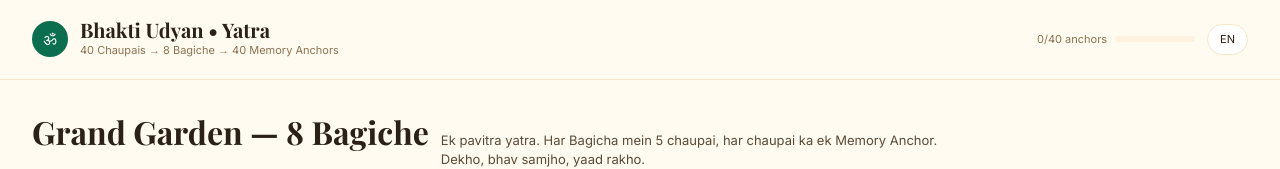
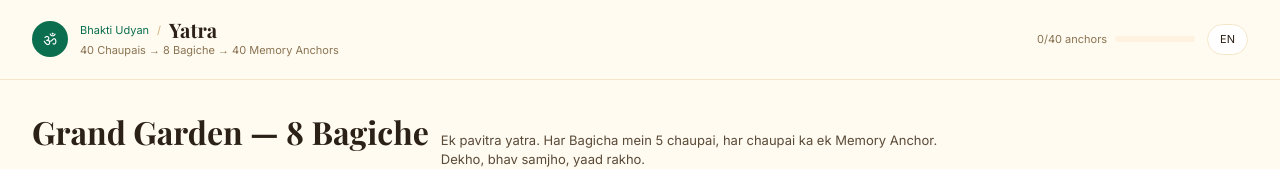
Before and after one commit to idea-ai-labs/bhakti-udyan, a Next.js app: page /yatra in a window 1280 px wide. Shown: the top 169 px of the page. Built offline with nearby package versions, Linux system fonts and the light colour scheme; a web font is replaced by a local one.

Commit message:
Replace div with anchor for home link and update buttons

```diff
--- a/src/app/yatra/page.tsx
+++ b/src/app/yatra/page.tsx
@@ -82,9 +82,13 @@ export default function YatraPage() {
         <header className="sticky top-0 z-20 bg-[#FFFBF0]/90 backdrop-blur border-b border-[#F5E6C8]">
           <div className="max-w-[1280px] mx-auto px-4 md:px-8 py-4 md:py-5 flex items-center justify-between gap-4">
             <div className="flex items-center gap-3">
-              <div className="w-9 h-9 rounded-full bg-[#0B6E4F] grid place-items-center text-white font-serif">ॐ</div>
+              <a href="/" className="w-9 h-9 rounded-full bg-[#0B6E4F] grid place-items-center text-white font-serif hover:bg-[#095a3f] transition" title="Back to Bhakti Udyan main">ॐ</a>
               <div>
-                <h1 className="font-serif text-[18px] md:text-[20px] font-bold leading-none">Bhakti Udyan • Yatra</h1>
+                <div className="flex items-center gap-2">
+                  <a href="/" className="text-[11px] text-[#0B6E4F] hover:underline">Bhakti Udyan</a>
+                  <span className="text-[11px] text-[#D4AF7A]">/</span>
+                  <h1 className="font-serif text-[18px] md:text-[20px] font-bold leading-none">Yatra</h1>
+                </div>
                 <p className="text-[11px] text-[#8A7352] mt-0.5">40 Chaupais → 8 Bagiche → 40 Memory Anchors</p>
               </div>
             </div>
@@ -168,7 +172,9 @@ export default function YatraPage() {
         <div className="max-w-[1200px] mx-auto px-4 md:px-6 py-3">
           <div className="flex items-center justify-between gap-3">
             <div className="flex items-center gap-2 min-w-0">
-              <button onClick={()=>{setSelectedBagicha(null); setSelectedAnchor(null);}} className="text-[12px] px-2.5 py-1 rounded-full bg-white border border-[#F5E6C8] hover:border-[#D4AF7A] shrink-0">← Garden</button>
+              <a href="/" className="hidden md:inline text-[11px] px-2.5 py-1 rounded-full bg-white border border-[#F5E6C8] hover:border-[#D4AF7A]">⌂ Home</a>
+              <button onClick={()=>{setSelectedBagicha(null); setSelectedAnchor(null);}} className="text-[12px] px-2.5 py-1 rounded-full bg-white border border-[#F5E6C8] hover:border-[#D4AF7A] shrink-0 flex items-center gap-1"><span>←</span><span className="hidden md:inline">Grand Garden</span><span className="md:hidden">Garden</span></button>
+              <button onClick={()=>{setSelectedBagicha(null); setSelectedAnchor(null);}} className="md:hidden text-[12px] px-2 py-1 rounded-full bg-[#0B6E4F] text-white">Yatra Home</button>
               <span className="text-[#D4AF7A]">/</span>
               <div className="min-w-0">
                 <div className="flex items-center gap-2">
```
